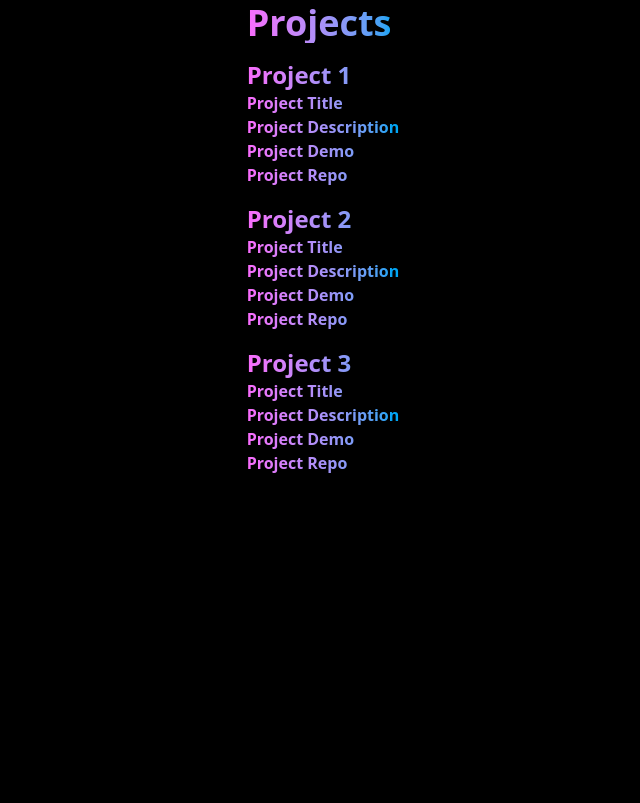
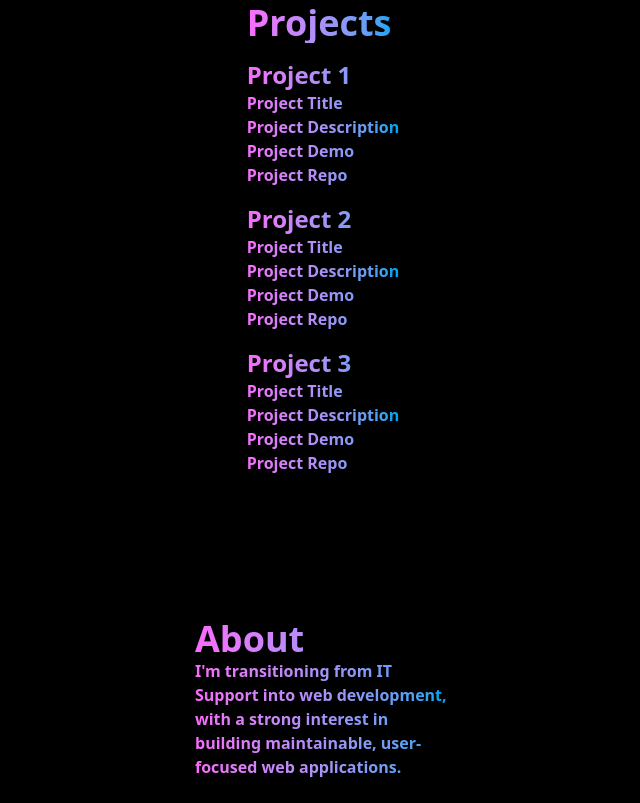
Before and after one commit to vik-kalsi/vik-kalsi-portfolio, a website: page index.html in a window 1280 px wide. Shown: the part 3013-3816 px from the top of the page, without its empty margins (317-957 px from the left). Before the commit the page ends 3512 px from the top, so only its background shows below. Drawn offline with Linux system fonts and the light colour scheme.

Commit message:
Adding about section

```diff
--- a/index.html
+++ b/index.html
@@ -158,6 +158,13 @@
         </div>
     </div>
 
+
+
+    <div class="mt-24 grid justify-center p-6">
+        <h1 class="font-bold text-4xl text-transparent bg-clip-text bg-linear-to-r from-[#F96BFC] to-sky-500">About</h1>
+        <p class="font-bold text-base text-transparent bg-clip-text bg-linear-to-r from-[#F96BFC] to-sky-500 w-3xs">I'm transitioning from IT Support into web development, with a strong interest in building maintainable, user-focused web applications.</p>
+    </div>
+
 </body>
 
 </html>
```
Also changed, not shown: output.css.
